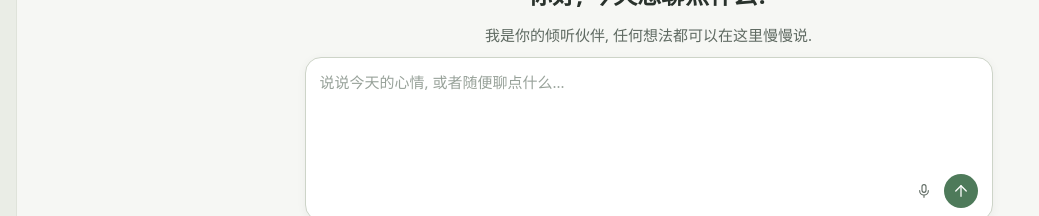
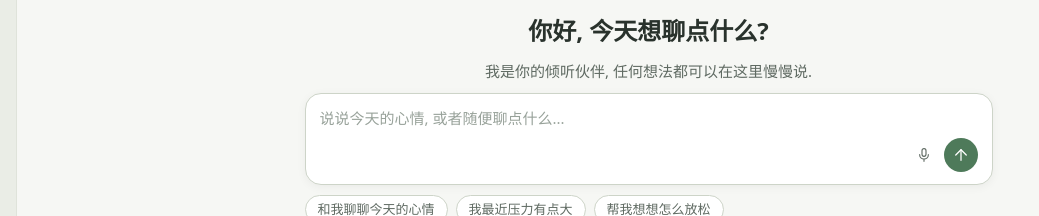
Before and after one commit to KurvCygnus/soul_notes, a React (Vite) app in the folder frontend/: page / in a window 1280 px wide. Shown: the part 279-495 px from the top of the page, without its empty margins (0-1039 px from the left). Built offline with nearby package versions, Linux system fonts and the light colour scheme; no server answers.

Commit message:
fix: 输入框高度回滚原标准 (24px 单行, 宽度保持 720px)

```diff
--- a/frontend/src/styles/base.css
+++ b/frontend/src/styles/base.css
@@ -182,7 +182,7 @@ button.sidebar-row { border: none; background: none; color: var(--ink); font: in
 /* 输入区 (Task 11, T9 单态化): 聊天单模式 + chips 插槽 + 语音; 圆角盒配色全部取自设计令牌 (记一笔琥珀态已废). */
 .composer-wrap { margin: 10px 16px 14px; }
 .composer { padding: 12px 14px; background: var(--card); border: 1px solid var(--line-strong); border-radius: var(--radius-lg); box-shadow: var(--shadow); display: flex; flex-direction: column; gap: 8px; }
-.composer-textarea { width: 100%; border: none; background: transparent; color: var(--ink); font: inherit; resize: none; padding: 0; min-height: 96px; max-height: 38vh; overflow-y: auto; }
+.composer-textarea { width: 100%; border: none; background: transparent; color: var(--ink); font: inherit; resize: none; padding: 0; min-height: 24px; max-height: 38vh; overflow-y: auto; }
 .composer-textarea:focus { outline: none; }
 .composer-textarea::placeholder { color: var(--faint); }
 .composer-textarea:disabled { opacity: .5; }
```
